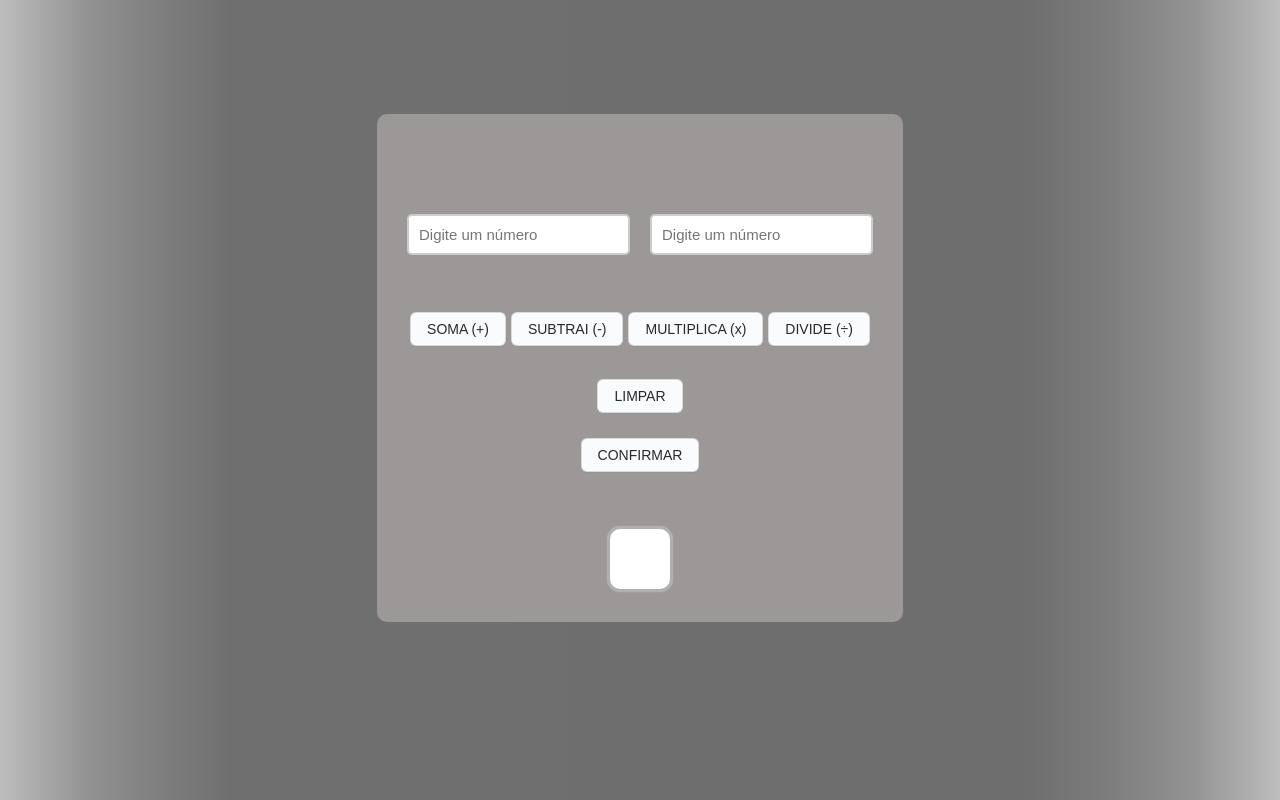
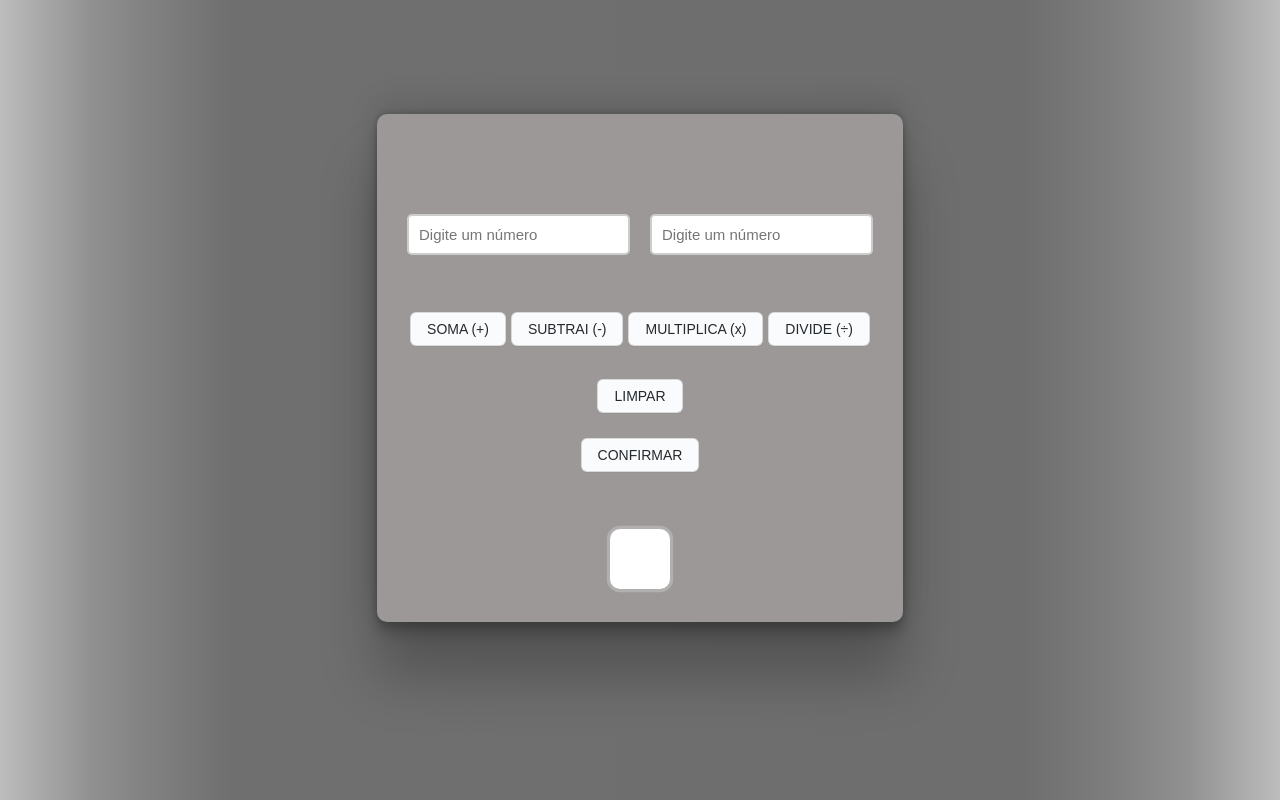
Before and after one commit to Vitzxzz/Aulas-2-semestre, a PHP site: page / in a window 1280 px wide. Run offline with PHP 8.4, Linux system fonts and the light colour scheme.

Commit message:
box shadow nos card

```diff
--- a/Programação WEB/Aula 3/calculadora/estilos/index.css
+++ b/Programação WEB/Aula 3/calculadora/estilos/index.css
@@ -18,6 +18,7 @@ body{
     align-items: center;
     text-align: center;
     padding: 0 30px 10px;
+    box-shadow: rgba(0, 0, 0, 0.25) 0px 54px 55px, rgba(0, 0, 0, 0.12) 0px -12px 30px, rgba(0, 0, 0, 0.12) 0px 4px 6px, rgba(0, 0, 0, 0.17) 0px 12px 13px, rgba(0, 0, 0, 0.09) 0px -3px 5px;
 }
 
 .numeros{
--- a/Programação WEB/Aula 3/calculadora/estilos/inicio.css
+++ b/Programação WEB/Aula 3/calculadora/estilos/inicio.css
@@ -30,6 +30,7 @@ body{
     align-items: center;
     text-align: center;
     padding: 0 30px 10px;
+    box-shadow: rgba(0, 0, 0, 0.25) 0px 54px 55px, rgba(0, 0, 0, 0.12) 0px -12px 30px, rgba(0, 0, 0, 0.12) 0px 4px 6px, rgba(0, 0, 0, 0.17) 0px 12px 13px, rgba(0, 0, 0, 0.09) 0px -3px 5px;
 }
 
 .botao{
```
